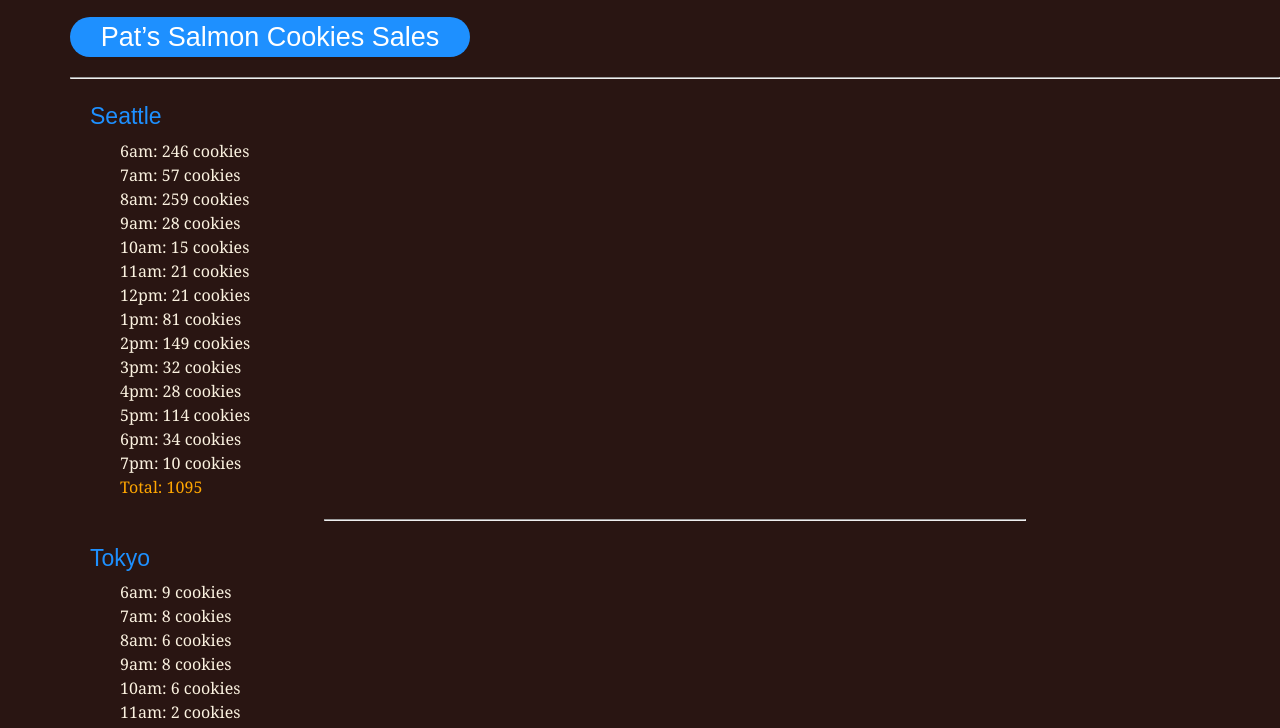
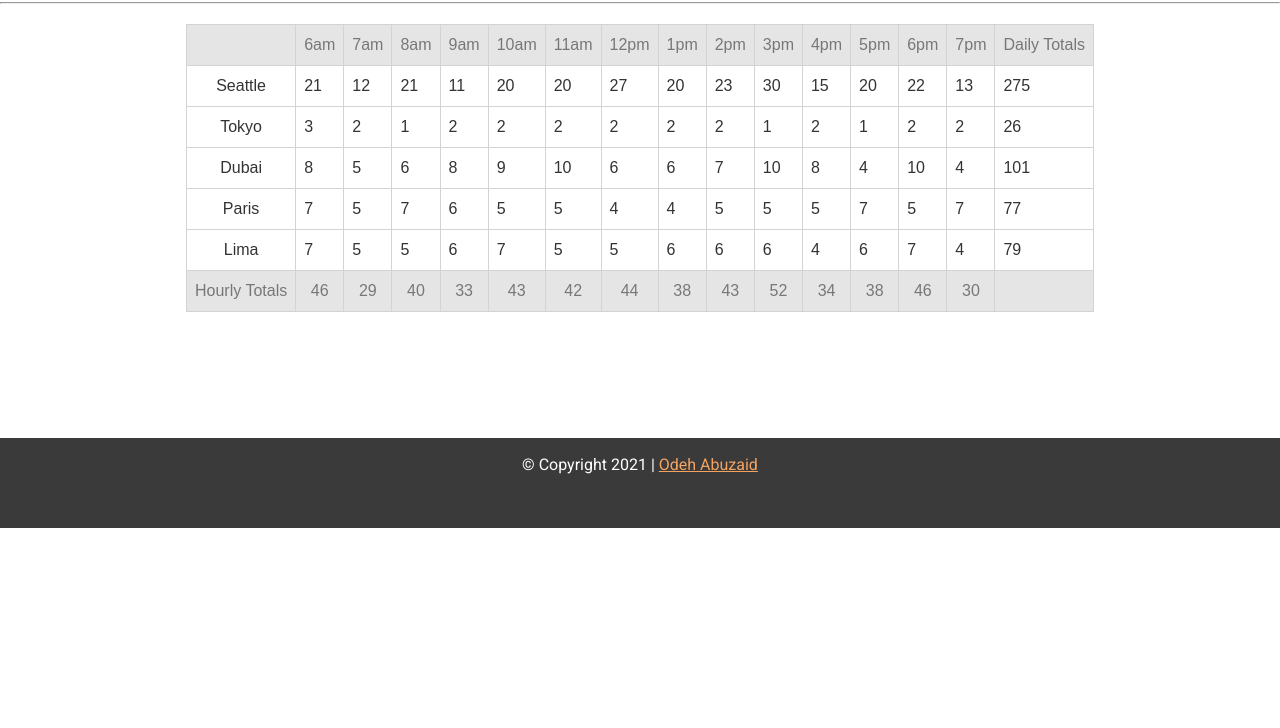
Before and after one commit to odehabuzaid/cookie-stand, a plain HTML site: page sales.html in a window 1280 px wide. Shown: the part 272-1000 px from the top of the page. After the commit the page ends 800 px from the top, so only its background shows below. Drawn offline with Linux system fonts and the light colour scheme.

Commit message:
class07-lab07-constructorFunctionWithExtraFeaturesd

```diff
--- a/css/style.css
+++ b/css/style.css
@@ -1,60 +1,21 @@
 @import url('https://fonts.googleapis.com/css2?family=Roboto:wght@400;700&display=swap');
-
 * {
   font-family: Arial, sans-serif;
+  margin: 0;
+  padding: 0;
 }
 
 body {
   font-family: 'Roboto', sans-serif;
   line-height: 1.5;
-    color:black;
-    background-color: rgb(41, 21, 18);
+  color: black;
+  background-color: white(41, 21, 18);
+  height: 700%;
 }
 
-  header img{
+header img {
   margin-left: 40px;
   margin-top: 20px;
-  }
-  main{margin-left:70px;}
-main h1{
-      background-color: dodgerblue;
-      width: 400px;
-      font-size: 27px;
-      border-radius: 30px;
-      text-align: center;
-      margin-top: 20px;
-      color:white;
-  }
-main h2{
-      font-family: Arial, Helvetica, sans-serif ;
-      font-size: 23px;
-      margin-left: 20px;
-      margin-bottom: 5px;
-      margin-top: 5px;
-      color :dodgerblue
-  }
-
-article ul li {
-    font-family: Georgia, 'Times New Roman', Times, serif ;
-    color: rgb(251, 242, 224);
-    margin-left: 50px;
-  }
-
-  hr{
-      margin-top: 20px;
-      margin-bottom: 20px;
-  }
-
- .TotalsClass{color:rgb(255, 166, 1);}
-#WelcomeMsg{
-
-    justify-content: center;
-    height:fit-content;
-    text-align: center;}
-
-  nav {
-
-    margin: 0 auto;
 }
 nav ul {
   list-style: none;
@@ -67,58 +28,106 @@ article ul li {
   display: block;
   padding: 15px;
   text-decoration: none;
-    color: #aaa;
+  color: black;
   font-weight: 800;
   text-transform: uppercase;
   margin: 0 10px;
-    position:relative;
+  position: relative;
   z-index: 1;
-  }
-  nav.shift ul li a:hover {
-    color: #91640F;
-  }
-  nav.shift ul li a:after {
-    display: block;
-    position: absolute;
-    top: 0;
-    left: 0;
-    bottom: 0;
-    right: 0;
-    margin: auto;
-    width: 100%;
-    height: 1px;
-    content: '.';
-    color: transparent;
-    background: #F1C40F;
-    visibility: none;
-    opacity: 0;
-    z-index: -1;
-  }
-  nav.shift ul li a:hover:after {
-    opacity: 1;
-    visibility: visible;
-    height: 100%;
 }
 nav ul li a,
 nav ul li a:after,
 nav ul li a:before {
-    transition: all .5s;
+  transition: all 0.5s;
 }
 nav ul li a:hover {
-    color: rgb(0, 0, 0);
+  color: salmon;
 }
-  nav ul>a:hover{
+nav ul > a:hover {
   animation-name: text_fadein;
   animation-duration: 0.3s;
   animation-fill-mode: forwards;
 }
 
-  nav ul>li:hover span{
+nav ul > li:hover span {
   cursor: default;
 }
 
-  nav ul>a:hover>li{
-    animation-name: menu_fadein;
-    animation-duration: 0.3s;
-    animation-fill-mode: forwards;
+main h1 {
+  background-color: dodgerblue;
+  width: 400px;
+  font-size: 27px;
+  border-radius: 30px;
+  text-align: center;
+  margin-top: 20px;
+  margin-left:50%px;
+  position:relative;
+
 }
+main h2 {
+  font-family: Arial, Helvetica, sans-serif;
+  font-size: 23px;
+  margin-left: 20px;
+  margin-bottom: 5px;
+  margin-top: 5px;
+  color: dodgerblue;
+  text-align: center;
+}
+hr {
+  margin-top: 20px;
+  margin-bottom: 20px;
+}
+
+header {
+
+}
+footer a {
+  color: sandybrown;
+}
+footer {
+  color: white;
+  background-color: #3a3a3a;
+  text-align: center;
+  padding-bottom: 15px;
+  padding-top: 15px;
+  margin-bottom: 0px;
+  position: absolute;
+  bottom: 0;
+  width: 100%;
+  height: 60px; /* Height of the footer */
+}
+sm-handle {
+  display: flex;
+
+  padding-top: 2rem;
+
+  justify-content: center;
+}
+
+
+
+table {
+  margin: 0 auto;
+}
+
+/* Default Table Style */
+table {
+  color: #333;
+  background: white;
+  border: 1px solid grey;
+  font-size: 12pt;
+  border-collapse: collapse;
+}
+table thead th,
+table tfoot th {
+  color: #777;
+  background: rgba(0, 0, 0, 0.1);
+}
+table caption {
+  padding: 0.5em;
+}
+table th,
+table td {
+  padding: 0.5em;
+  border: 1px solid lightgrey;
+}
--- a/js/app.js
+++ b/js/app.js
@@ -1,96 +1,113 @@
 'use strict';
+let openingHours = ['6am', '7am', '8am', '9am', '10am', '11am', '12pm', '1pm', '2pm', '3pm', '4pm', '5pm', '6pm', '7pm'];
+let locationsarray = [];
+let locationsSalesTable = document.getElementById('locationsSalesTable');
+let grandTotals = [];
 
-let opHours = ['6am', '7am', '8am', '9am', '10am', '11am', '12pm', '1pm', '2pm', '3pm', '4pm', '5pm', '6pm', '7pm'];
-let minimumGivinCustomerAvrg = [23,3,11,20,2];
-let maximumGivinCustomerAvrg = [65,24,38,38,16];
-let cookiesSalesGivinAvrg = [6.3,1.2,3.7,2.3,4.6];
+function CookiesShop(location, minCust, maxCust, CookiesSales,TotalSalesPerDay) {
+  this.location = location;
+  this.minCust = minCust;
+  this.maxCust = maxCust;
+  this.cookiesSales = CookiesSales;
+  this.cookiesSalesPerHour = [];
+  this.TotalSalesPerDay = TotalSalesPerDay;
+  locationsarray.push(this);
+}
+CookiesShop.prototype.randomNumberGenerator = function(){
+  return Math.ceil(Math.random() * ((this.maxCust) - (this.minCust)) + this.minCust);
+};
+CookiesShop.prototype.cookiesSalesgenerator = function(){
 
-let locationsarray = [
-  {
-    location : 'Seattle',
-    minCust : [],
-    maxCust : [],
-    cookiesSalesPerHour : [0, 0, 0, 0, 0, 0,0, 0, 0, 0, 0, 0,0,0],
-    TotalSalesPerDay : 0
-  },{
-    location : 'Tokyo',
-    minCust : [],
-    maxCust : [],
-    cookiesSalesPerHour : [0, 0, 0, 0, 0, 0,0, 0, 0, 0, 0, 0,0,0],
-    TotalSalesPerDay : 0
-  },{
-    location : 'Dubai',
-    minCust : [],
-    maxCust : [],
-    cookiesSalesPerHour : [0, 0, 0, 0, 0, 0,0, 0, 0, 0, 0, 0,0,0],
-    TotalSalesPerDay : 0,
-  },{
-    location : 'Paris',
-    minCust : [],
-    maxCust : [],
-    cookiesSalesPerHour : [0, 0, 0, 0, 0, 0,0, 0, 0, 0, 0, 0,0,0],
-    TotalSalesPerDay : 0,
+  for (let i = 0; i < openingHours.length ; i++ ){
+    // alert(this.randomNumberGenerator())
+    let avg = Math.ceil((this.cookiesSales * this.randomNumberGenerator()) /14) ;
+    // alert(avg)
+    this.cookiesSalesPerHour.push(avg);
+    this.TotalSalesPerDay += avg;
 
-  },{
-    location : 'Lima',
-    minCust : [],
-    maxCust : [],
-    cookiesSalesPerHour : [0, 0, 0, 0, 0, 0,0, 0, 0, 0, 0, 0,0,0],
-    TotalSalesPerDay : 0
-  }];
+  }
+};
+CookiesShop.prototype.render = function() {
+  let trElement = document.createElement('tr');
+  let thElement = document.createElement('th');
+  thElement.textContent = this.location;
+  trElement.appendChild(thElement);
+  for (let i = 0; i < openingHours.length; i++) {
+    let tdElement = document.createElement('td');
+    tdElement.textContent = this.cookiesSalesPerHour[i];
+    trElement.appendChild(tdElement);
+  }
+  let tdElement = document.createElement('td');
+  tdElement.textContent = this.TotalSalesPerDay;
+  trElement.appendChild(tdElement);
+  locationsSalesTable.appendChild(trElement);
+};
+new CookiesShop('Seattle',23,65,6.3,0);
+new CookiesShop('Tokyo',3,24,1.2,0);
+new CookiesShop('Dubai',11,38,3.7,0);
+new CookiesShop('Paris',20,38,2.3,0);
+new CookiesShop('Lima',20,38,2.3,0);
 
-function randomNumberGenerator(min, max) {
-  return Math.floor(Math.random() * (max - min + 1) + min);
+
+function renderHeaderRow() {
+  let tableHeadingsElement = document.createElement('thead');
+  let tableRowElement = document.createElement('tr');
+  let tableHeadElement = document.createElement('th');
+  tableHeadElement.textContent = '';
+  tableRowElement.appendChild(tableHeadElement);
+  for (let i = 0; i < openingHours.length; i++) {
+    tableHeadElement = document.createElement('th');
+    tableHeadElement.textContent = openingHours[i];
+    tableRowElement.appendChild(tableHeadElement);
+  }
+  tableHeadElement = document.createElement('th');
+  tableHeadElement.textContent = 'Daily Totals';
+  tableRowElement.appendChild(tableHeadElement);
+  tableHeadingsElement.appendChild(tableRowElement);
+  locationsSalesTable.appendChild(tableHeadingsElement);
 }
-
-function minCustomers (min, max ,location){
-  for (let i = 0; i < opHours.length ; i++ ){
-    location.minCust.push(randomNumberGenerator(min, max));
-  }}
-
-function maxCustomers (min, max,location){
-  for (let i = 0; i < opHours.length ; i++ ){
-    location.maxCust.push(randomNumberGenerator(min, max));
-  }}
-
-function cookiesSales(location,CookiesSaleAvarage) {
-  for (let i = 0; i < location.cookiesSalesPerHour.length ; i++ ){
-    let avg = Math.ceil((location.maxCust[i] / location.minCust[i] ) * CookiesSaleAvarage );
-    location.cookiesSalesPerHour[i] = avg;
-    location.TotalSalesPerDay += avg;
-  }}
-
-let Sales = document.getElementById('SalesDiv');
-function render(objectIndex){
-  let articleElement = document.createElement('article');
-  Sales.appendChild(articleElement);
-  let location = document.createElement('h2');
-  articleElement.appendChild(location);
-  location.textContent = objectIndex.location;
-  let SalesList = document.createElement('ul');
-  articleElement.appendChild(SalesList);
-  for(let i = 0; i < objectIndex.cookiesSalesPerHour.length; i++) {
-    let listItem = document.createElement('li');
-    SalesList.appendChild(listItem);
-    listItem.textContent = opHours[i] +': ' + objectIndex.cookiesSalesPerHour[i] + ' cookies';
+function renderFooterRow() {
+  let tableFooterElement = document.createElement('tfoot');
+  let tableRowElement = document.createElement('tr');
+  let tableHeadElement = document.createElement('th');
+  tableHeadElement.textContent = 'Hourly Totals';
+  tableRowElement.appendChild(tableHeadElement);
+  for (let i = 0; i < openingHours.length; i++) {
+    tableHeadElement = document.createElement('th');
+    tableHeadElement.textContent = getGrandTotalsForEachHour(i);
+    tableRowElement.appendChild(tableHeadElement);
   }
-  let listItem = document.createElement('li');
-  SalesList.appendChild(listItem);
-  listItem.textContent = ' Total: ' + objectIndex.TotalSalesPerDay ;
-  listItem.setAttribute('class','TotalsClass');
-  let horizantalLine = document.createElement('hr');
-  horizantalLine.setAttribute('width','700');
-  Sales.appendChild(horizantalLine);
+  tableHeadElement = document.createElement('th');
+  // tableHeadElement.textContent = grandTotalsSummation();
+  tableHeadElement.textContent = '';
+  tableRowElement.appendChild(tableHeadElement);
+  tableFooterElement.appendChild(tableRowElement);
+  locationsSalesTable.appendChild(tableFooterElement);
+}
+function getGrandTotalsForEachHour(index){
+  let gT = 0;
+  for (let j = 0 ; j < locationsarray.length ; j++){
+    gT += locationsarray[j].cookiesSalesPerHour[index] ;
+  }
+  grandTotals.push(gT);
+  return gT;
+}
+function grandTotalsSummation(){
+  let sum = 0;
+  // alert(grandTotals);
+  for (let i =0; i < grandTotals.length ; i++) {
+    sum += grandTotals[i];
+  }
+  return sum;
 }
 
 function calculateAndRenderSalesData(){
-  for (let i = 0 ; i < locationsarray.length ; i++) {
-    minCustomers(1,minimumGivinCustomerAvrg[i],locationsarray[i]);
-    maxCustomers(minimumGivinCustomerAvrg[i],maximumGivinCustomerAvrg[i],locationsarray[i]);
-    cookiesSales(locationsarray[i],cookiesSalesGivinAvrg[i]);
-    render(locationsarray[i]);
+  for(let i in locationsarray) {
+    locationsarray[i].cookiesSalesgenerator();
+    locationsarray[i].render();
+
   }
 }
-
-
+renderHeaderRow();
 calculateAndRenderSalesData();
+renderFooterRow();
--- a/sales.html
+++ b/sales.html
@@ -6,26 +6,29 @@
     <meta name="viewport" content="width=device-width, initial-scale=1.0">
     <title>Sales - Cookie Stand</title>
     <link rel="stylesheet" href="css/reset.css">
-    <link href="css/style.css" type="text/css" rel="stylesheet"/>
+    <link href="css/style.css" type="text/css" rel="stylesheet" />
 </head>
 <body>
     <header>
-        <img src="https://codefellows.github.io/code-201-guide/curriculum/class-06/lab/assets/salmon.png" width="250">
+        <img src="https://codefellows.github.io/code-201-guide/curriculum/class-06/lab/assets/salmon.png" width="150">
         <nav>
             <ul>
                 <li><a href="index.html">Home</a></li>
                 <li><a href="sales.html">Sales</a></li>
             </ul>
         </nav>
-
     </header>
     <main>
         <h1>Pat’s Salmon Cookies Sales</h1>
         <hr>
-    <div id="SalesDiv">
-
+        <table id="locationsSalesTable"></table>
+    </main>
+    <footer>
+        <div class="sm-handle">
         </div>
-</main>
+        <p>&copy Copyright 2021 | <a href="https://https://github.com/odehabuzaid"> Odeh Abuzaid</a>
+        </p>
+    </footer>
     <script src="js/app.js"></script>
 </body>
 </html>
```
Also changed, not shown: index.html (+15 -20 lines), 1 other file. Lines whose indentation alone changed are shown as unchanged.
